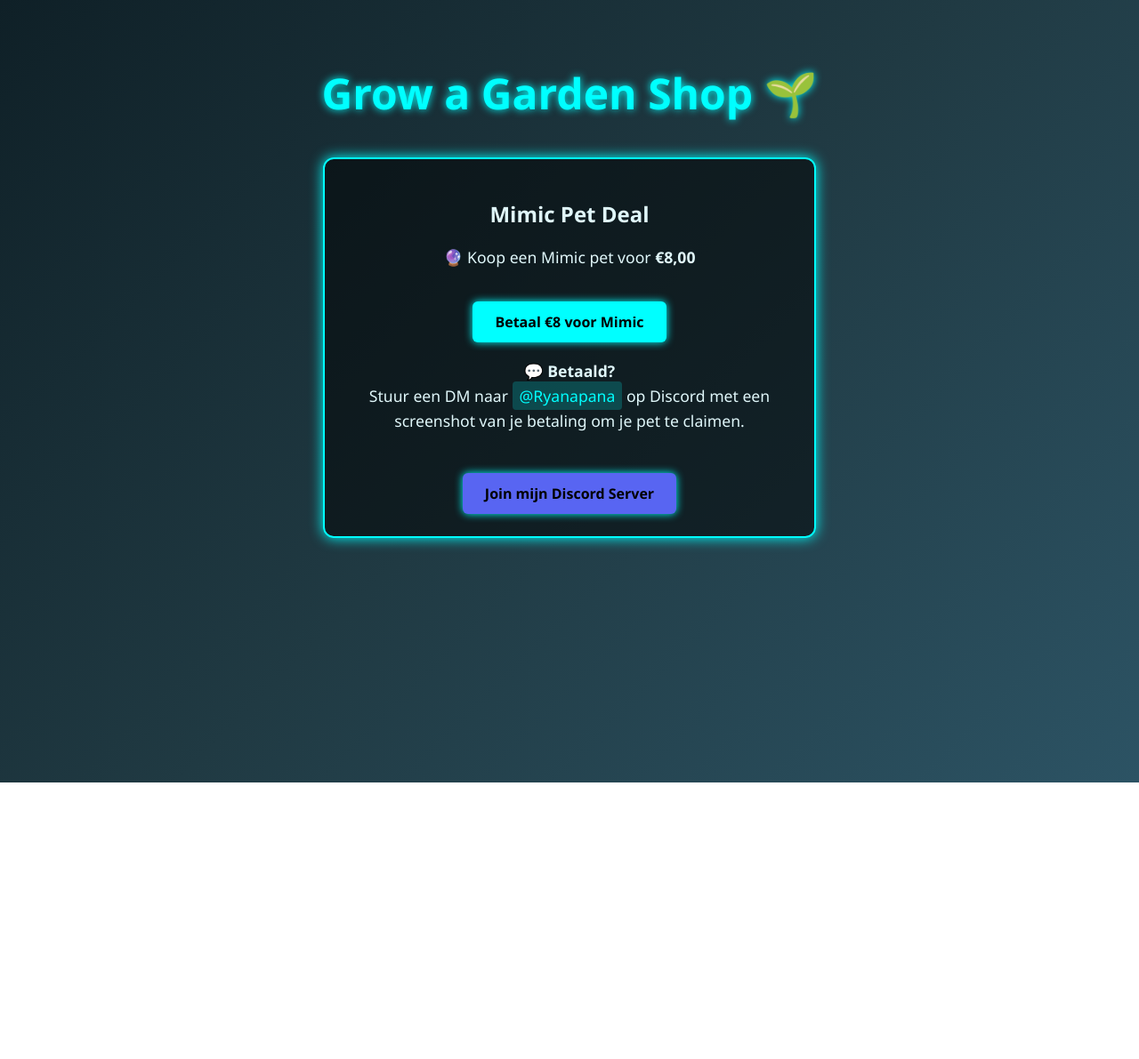
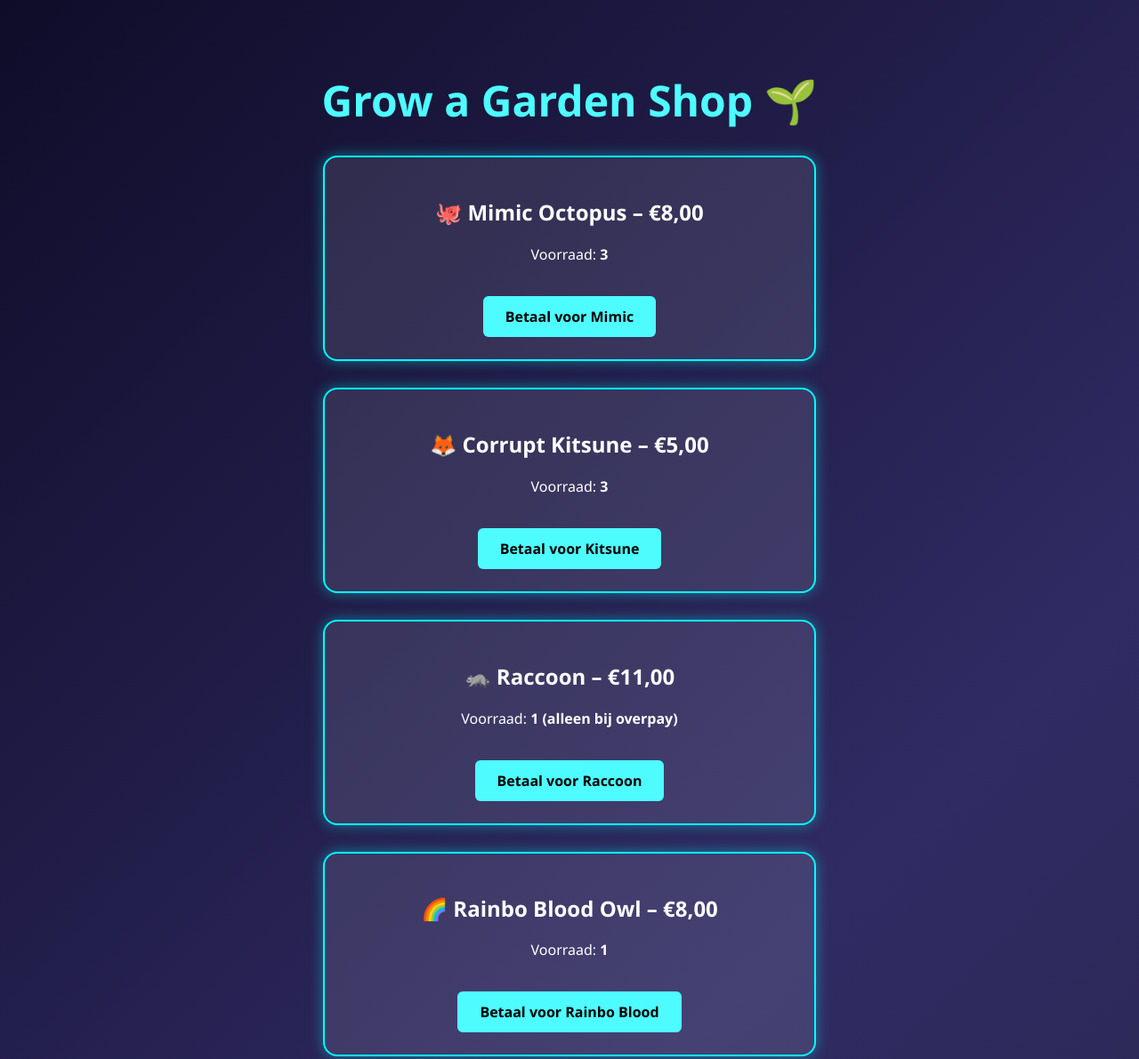
Before and after one commit to lapd-ux/Grow-a-garden-shop, a plain HTML site: page index.html in a window 1280 px wide. Shown: the top 1191 px of the page at 89% size. Before the commit the page ends 880 px from the top, so only its background shows below. Drawn offline with Linux system fonts and the light colour scheme.

Commit message:
Update index.html
Signed-off-by: lapd-ux <nicolas20030070000@gmail.com>

```diff
--- a/index.html
+++ b/index.html
@@ -1,88 +1,110 @@
 <!DOCTYPE html>
-<html lang="en">
+<html lang="nl">
 <head>
   <meta charset="UTF-8" />
-    <title>Grow a Garden Shop</title>
+  <title>Grow a Garden Shop 🌱</title>
   <style>
     body {
       font-family: 'Segoe UI', sans-serif;
-            background: linear-gradient(135deg, #0f2027, #203a43, #2c5364); /* neonblauwe gradient */
-            color: #e0f7fa;
+      background: linear-gradient(135deg, #0f0c29, #302b63, #24243e);
+      color: #ffffff;
       text-align: center;
       padding: 40px;
-            min-height: 100vh;
-            margin: 0;
     }
     h1 {
       font-size: 3em;
-            color: #00ffff; /* neon blauw */
-            text-shadow: 0 0 10px #00ffff;
-            margin-bottom: 40px;
+      color: #4efcff;
+      margin-bottom: 10px;
     }
     .deal {
-            background: rgba(0, 0, 0, 0.5);
+      background: rgba(255, 255, 255, 0.1);
       border: 2px solid #00ffff;
-            border-radius: 12px;
+      border-radius: 16px;
       padding: 25px;
       margin: 30px auto;
       max-width: 500px;
-            box-shadow: 0 0 15px #00ffff;
-            transition: transform 0.3s ease;
-        }
-        .deal:hover {
-            transform: scale(1.05);
-            box-shadow: 0 0 25px #00ffff;
+      box-shadow: 0 0 15px rgba(0,255,255,0.4);
     }
     .button {
       display: inline-block;
       padding: 12px 25px;
       margin-top: 20px;
-            background-color: #00ffff;
+      background-color: #4efcff;
       color: #000;
       border-radius: 6px;
       text-decoration: none;
       font-weight: bold;
-            box-shadow: 0 0 10px #00ffff;
-            transition: background-color 0.3s ease;
-        }
-        .button:hover {
-            background-color: #00cccc;
-            box-shadow: 0 0 20px #00cccc;
-            color: #fff;
     }
     .highlight {
-            background-color: rgba(0, 255, 255, 0.2);
+      background-color: #ffffff22;
       padding: 4px 8px;
       border-radius: 4px;
       display: inline-block;
-            color: #00ffff;
-        }
-        p {
-            font-size: 1.1em;
     }
   </style>
 </head>
 <body>
   <h1>Grow a Garden Shop 🌱</h1>
 
+  <!-- Losse Pets -->
   <div class="deal">
-        <h2>Mimic Pet Deal</h2>
-        <p>🔮 Koop een Mimic pet voor <strong>€8,00</strong></p>
-        <a class="button" href="https://betaalverzoek.rabobank.nl/betaalverzoek/?id=y2KXAe-QTYevMqSDOL9qhg" target="_blank" rel="noopener noreferrer">
-            Betaal €8 voor Mimic
-        </a>
-        <p style="margin-top: 20px;">
-            <strong>💬 Betaald?</strong><br>
-            Stuur een DM naar <span class="highlight">@Ryanapana</span> op Discord met een screenshot van je betaling om je pet te claimen.
-        </p>
-        <a class="button" href="https://discord.gg/RweWbUMm" target="_blank" rel="noopener noreferrer" style="background-color:#5865F2; margin-top: 30px;">
-            Join mijn Discord Server
-        </a>
+    <h2>🐙 Mimic Octopus – €8,00</h2>
+    <p>Voorraad: <strong>3</strong></p>
+    <a class="button" href="https://betaalverzoek.rabobank.nl/betaalverzoek/?id=LqyH8E3oS6yGUg1_5AMEAQ" target="_blank">Betaal voor Mimic</a>
   </div>
 
-    <!-- Voeg hier meer deals toe als je wilt -->
+  <div class="deal">
+    <h2>🦊 Corrupt Kitsune – €5,00</h2>
+    <p>Voorraad: <strong>3</strong></p>
+    <a class="button" href="https://betaalverzoek.rabobank.nl/betaalverzoek/?id=00vo_Ih3TXGABIMJ9o5RtA" target="_blank">Betaal voor Kitsune</a>
+  </div>
 
-    <!--Start of Tawk.to Script-->
+  <div class="deal">
+    <h2>🦝 Raccoon – €11,00</h2>
+    <p>Voorraad: <strong>1 (alleen bij overpay)</strong></p>
+    <a class="button" href="https://betaalverzoek.rabobank.nl/betaalverzoek/?id=gBTTgOd6QrWmaujkO_81fg" target="_blank">Betaal voor Raccoon</a>
+  </div>
+
+  <div class="deal">
+    <h2>🌈 Rainbo Blood Owl – €8,00</h2>
+    <p>Voorraad: <strong>1</strong></p>
+    <a class="button" href="https://betaalverzoek.rabobank.nl/betaalverzoek/?id=mdNuOtcxQB6bDzMAmwbskQ" target="_blank">Betaal voor Rainbo Blood</a>
+  </div>
+
+  <!-- Bundels -->
+  <div class="deal">
+    <h2>💀 Mythic Mayhem – €19,00</h2>
+    <p>2x Mimic + 1x Rainbo Blood</p>
+    <a class="button" href="https://betaalverzoek.rabobank.nl/betaalverzoek/?id=iQJs8lmyTd-gtjL3njsi6A" target="_blank">Betaal voor Mythic</a>
+  </div>
+
+  <div class="deal">
+    <h2>🌌 Nightfall Deal – €17,50</h2>
+    <p>3x Kitsune + 1x Mimic</p>
+    <a class="button" href="https://betaalverzoek.rabobank.nl/betaalverzoek/?id=7QcuHgi8QQ2DSQVT3zDa8Q" target="_blank">Betaal voor Nightfall</a>
+  </div>
+
+  <div class="deal">
+    <h2>🌒 Nocturnal Bundle – €16,50</h2>
+    <p>1x Raccoon + 2x Kitsune</p>
+    <a class="button" href="https://betaalverzoek.rabobank.nl/betaalverzoek/?id=iUj2309CQY-rca09ddrnjQ" target="_blank">Betaal voor Nocturnal</a>
+  </div>
+
+  <div class="deal">
+    <h2>🌀 Mimic Vault – €21,00</h2>
+    <p>3x Mimic Octopus</p>
+    <a class="button" href="https://betaalverzoek.rabobank.nl/betaalverzoek/?id=hSoSZpZaTye_ad0FtyK3CA" target="_blank">Betaal voor Mimic Vault</a>
+  </div>
+
+  <!-- Betaalinstructies -->
+  <div class="deal">
+    <h2>✅ Na betaling</h2>
+    <p>🎉 Je betaling is gelukt? <br>Stuur dan een screenshot via Discord naar:</p>
+    <p class="highlight">@Ryanapana</p>
+    <a class="button" href="https://discord.gg/RweWbUMm" style="background-color: #5865F2;">Join Discord</a>
+  </div>
+
+  <!-- Tawk.to Chat -->
   <script type="text/javascript">
     var Tawk_API=Tawk_API||{}, Tawk_LoadStart=new Date();
     (function(){
@@ -94,6 +116,5 @@
       s0.parentNode.insertBefore(s1,s0);
     })();
   </script>
-    <!--End of Tawk.to Script-->
 </body>
 </html>
```
Lines whose indentation alone changed are shown as unchanged.
